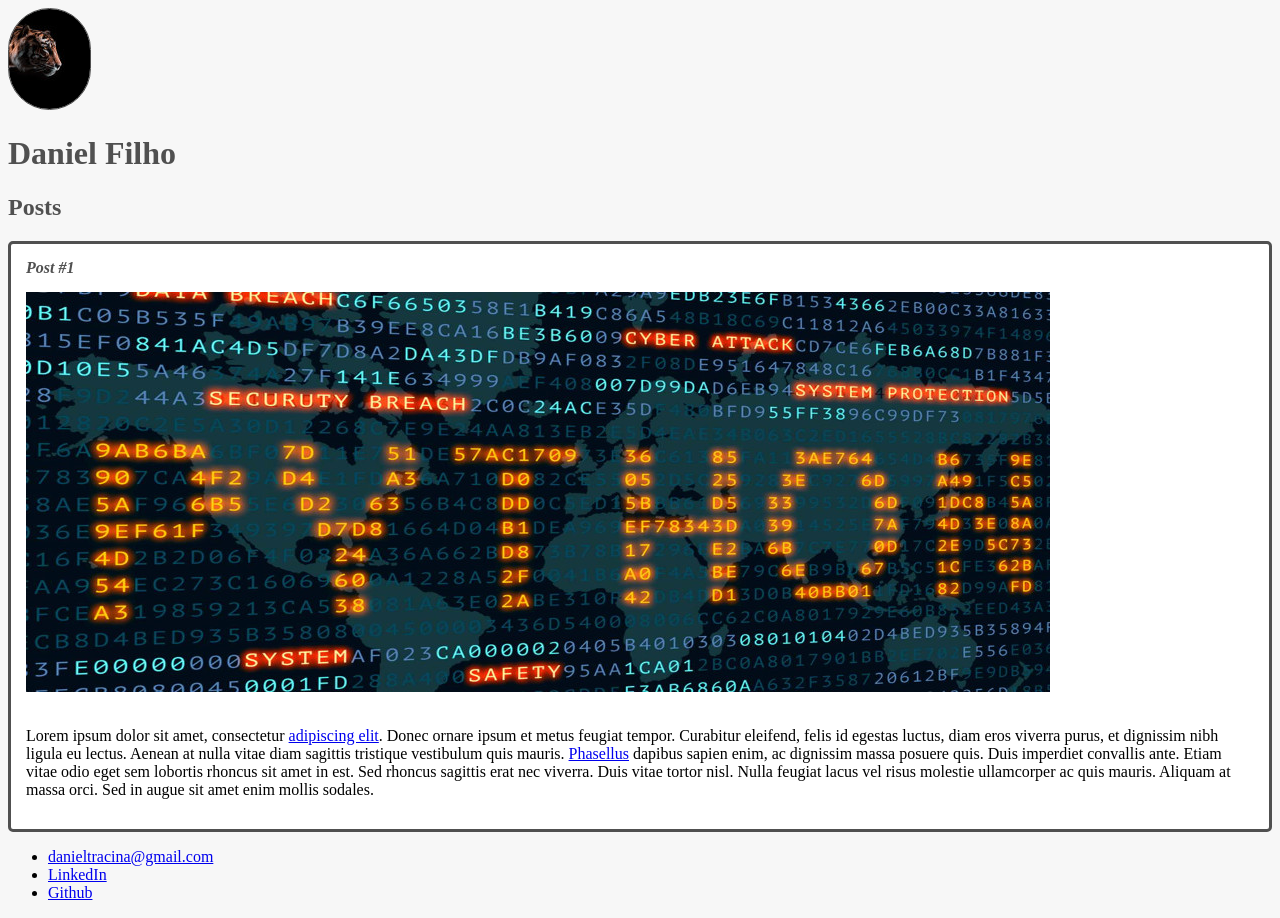
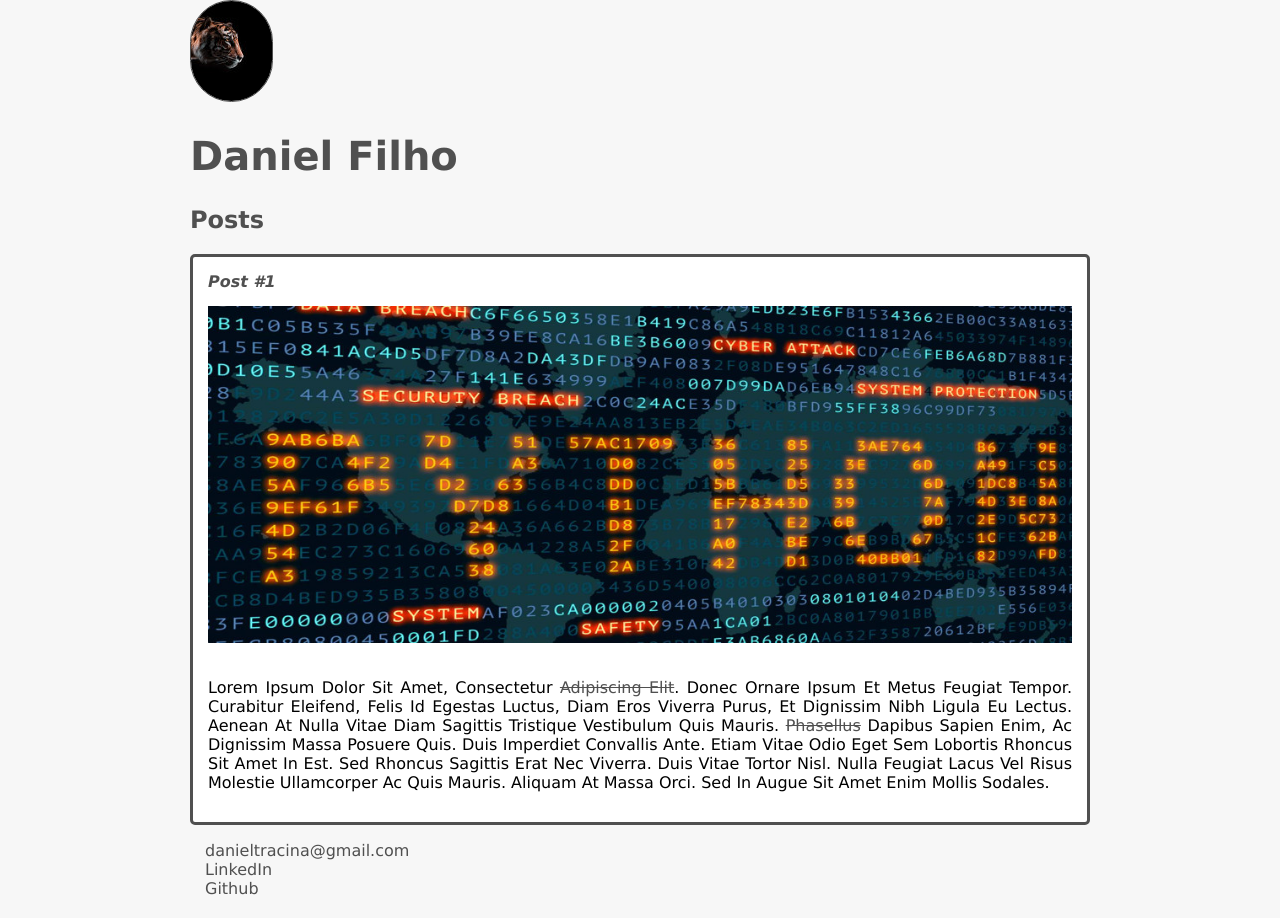
Before and after one commit to dantracina/first-site, a plain HTML site: page root/js/index.html in a window 1280 px wide. Drawn offline with Linux system fonts and the light colour scheme.

Commit message:
versão da página ao final do curso. Foram feitas novas adições no style.css como o arrendondamento de bordas e alteração da fonte do texto

```diff
--- a/root/css/style.css
+++ b/root/css/style.css
@@ -1,6 +1,8 @@
 body {
 	background: #f7f7f7;
-
+	font-family: Verdana;
+	max-width: 900px;
+	margin: auto;
 }
 
 .photo {
@@ -8,6 +10,16 @@ body {
 	border: 1px solid #505050;
 }
 #title, .subtitle, .post_title {
+	color: #505050;
+}
+
+#title {
+	font-size: 40px;
+	text-tranform: uppercase;
+}
+
+a {
+	text-decoration: line-through;
 	color: #505050;
 }
 
@@ -28,12 +40,24 @@ body {
 
 .post_content {
 	margin-bottom: 15px;
+	text-transform: capitalize;
+	text-align: justify;
 }
 
 .post_image {
 	margin-bottom: 15px;
+	width: 100%;
 }
 
 .photo {
 	border-radius: %50;
 }
+
+.contact_list {
+	list-style-type: none;
+	padding-left: 15px;
+}
+
+.contact_list li a {
+	text-decoration: none;
+}
--- a/root/js/index.html
+++ b/root/js/index.html
@@ -25,7 +25,7 @@
  			</article>
  		</section>
  		<footer>
-		<ul>
+		<ul class = "contact_list">
 		<li>
 		<a href = "mailto:danieltracina@gmail.com">danieltracina@gmail.com</a>
 		</li>
```
